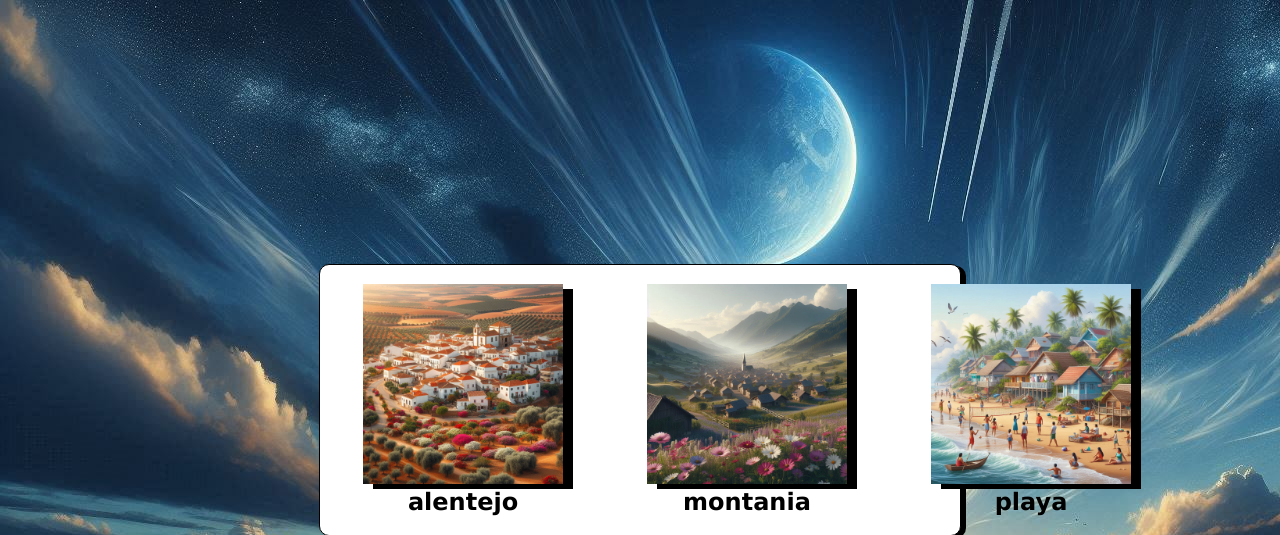
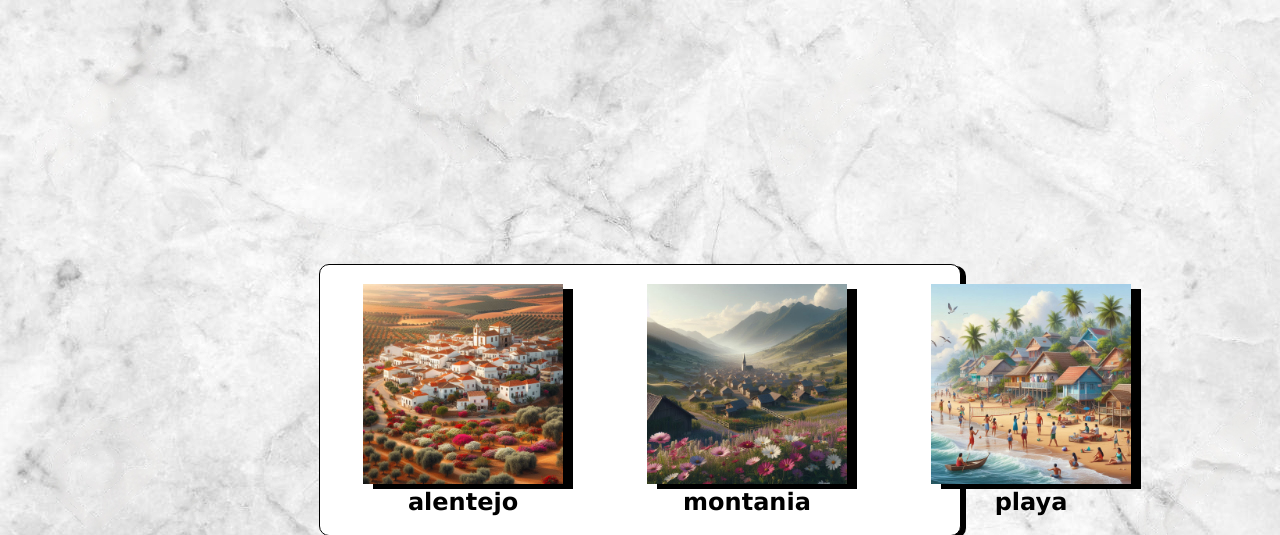
Before and after one commit to levijcdfEVG/TAR.02.02-ArrayImagenes, a PHP site: page / in a window 1280 px wide. Shown: the top 535 px of the page. Run offline with PHP 8.4, Linux system fonts and the light colour scheme.

Commit message:
Se ha cambiado la imagen de fondo

```diff
--- a/css/main.css
+++ b/css/main.css
@@ -1,5 +1,5 @@
 body{
-    background-image: url("img/sky.jpeg");
+    background-image: url("img/background.jpeg");
 }
 
 
```
Also changed, not shown: img/background.jpeg (added).
